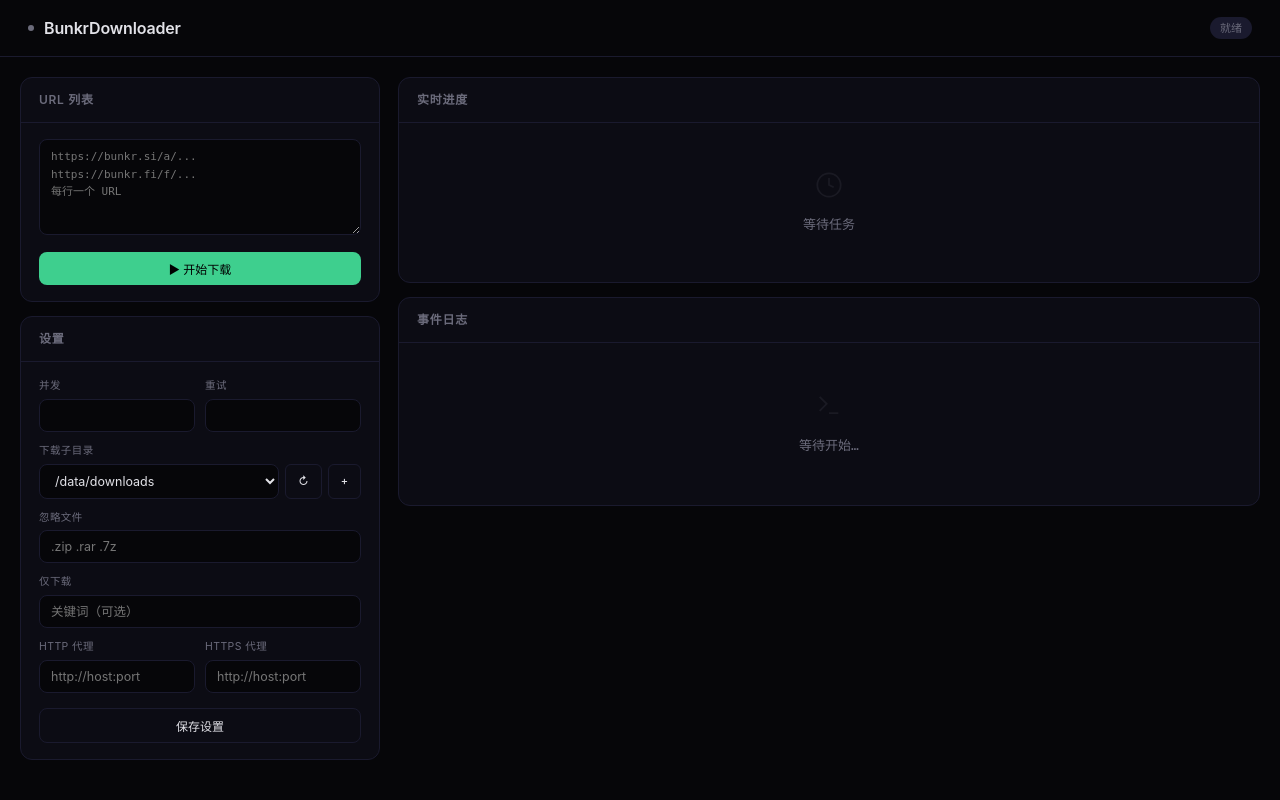
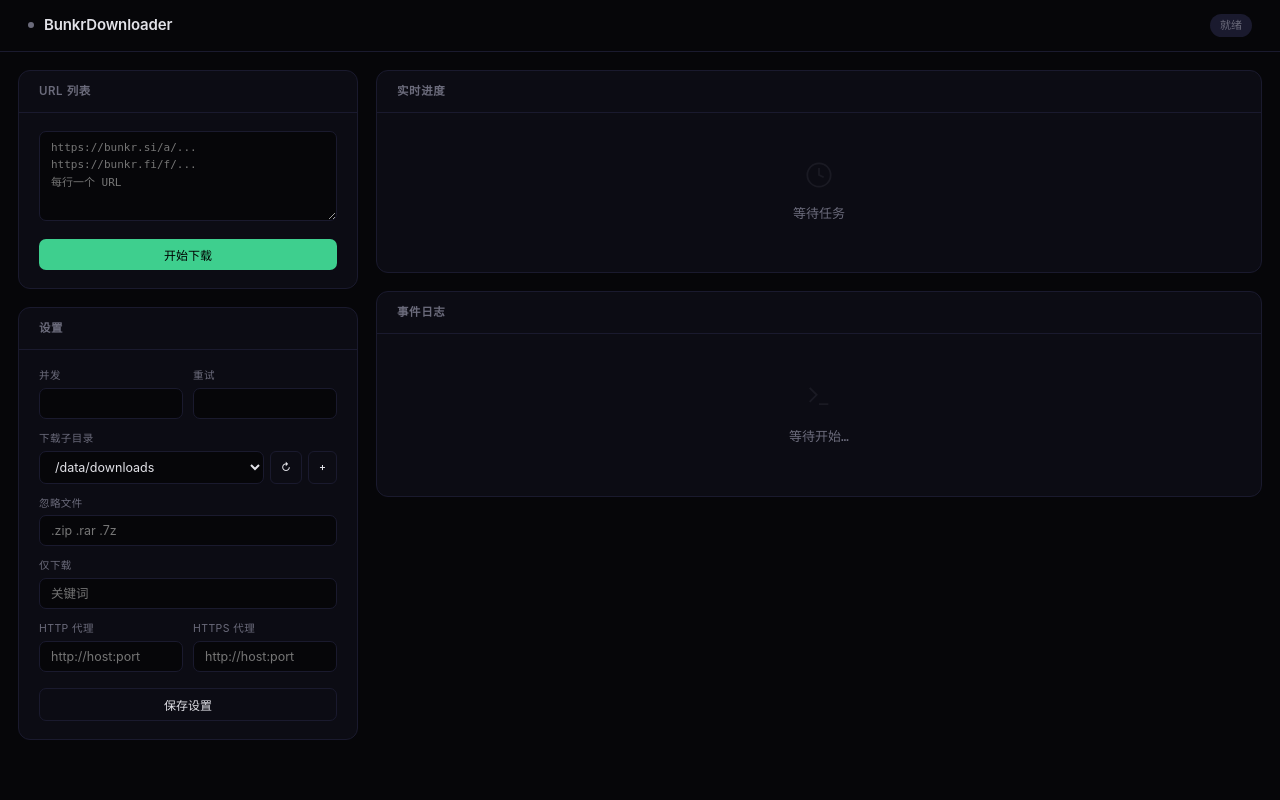
Before and after one commit to Vivitoto/bunkrdownloader, a Flask app: page / in a window 1280 px wide. Run offline with Flask 3, Linux system fonts and the light colour scheme; data that the repository does not hold is empty.

Commit message:
release: v1.1.0 — layout overhaul, history/main panel, URLs.txt+TERM fixes

```diff
--- a/webui/templates/index.html
+++ b/webui/templates/index.html
@@ -17,38 +18,37 @@
 ::-webkit-scrollbar-thumb{background:var(--border);border-radius:2px}
 
 /* header */
-header{display:flex;align-items:center;justify-content:space-between;padding:16px 28px;border-bottom:1px solid var(--border)}
-header h1{font-size:16px;font-weight:600;display:flex;align-items:center;gap:10px;letter-spacing:-.01em}
+header{display:flex;align-items:center;justify-content:space-between;padding:14px 28px;border-bottom:1px solid var(--border)}
+header h1{font-size:15px;font-weight:600;display:flex;align-items:center;gap:10px;letter-spacing:-.01em}
 header h1 .dot{width:6px;height:6px;border-radius:50%;background:var(--dim);display:inline-block;transition:all .3s}
 header h1 .dot.on{background:var(--green);box-shadow:0 0 10px var(--green)}
 .status-tag{font-size:11px;padding:3px 10px;border-radius:20px;background:var(--border);color:var(--dim);transition:all .3s}
 .status-tag.on{background:#0a2e1f;color:var(--green)}
 
 /* layout */
-.layout{display:grid;grid-template-columns:360px 1fr;gap:18px;padding:20px;max-width:1320px;margin:0 auto;min-height:calc(100vh - 58px);align-items:start}
+.layout{display:grid;grid-template-columns:340px 1fr;gap:18px;padding:18px;max-width:1340px;margin:0 auto;align-items:start}
 
 /* cards */
-.card{background:var(--card);border:1px solid var(--border);border-radius:var(--radius);overflow:hidden;transition:border-color .2s}
-.card:hover{border-color:#252540}
-.card-head{padding:13px 18px;border-bottom:1px solid var(--border);display:flex;align-items:center;justify-content:space-between}
-.card-head h2{font-size:12px;font-weight:600;text-transform:uppercase;letter-spacing:.06em;color:var(--dim)}
-.card-head .meta{font-size:11px;color:var(--dim)}
-.card-body{padding:16px 18px}
+.card{background:var(--card);border:1px solid var(--border);border-radius:var(--radius);overflow:hidden}
+.card-head{padding:12px 20px;border-bottom:1px solid var(--border);display:flex;align-items:center;justify-content:space-between}
+.card-head h2{font-size:11.5px;font-weight:600;text-transform:uppercase;letter-spacing:.05em;color:var(--dim)}
+.card-head .meta{font-size:10.5px;color:var(--dim)}
+.card-body{padding:18px 20px}
 .card-body.flat{padding:0}
 
 /* sidebar */
-.sidebar{display:flex;flex-direction:column;gap:14px;position:sticky;top:20px}
+.sidebar{display:flex;flex-direction:column;gap:18px;position:sticky;top:18px}
 
 /* form */
-.field{margin-bottom:11px}
-.field label{display:block;font-size:10.5px;color:var(--dim);margin-bottom:5px;text-transform:uppercase;letter-spacing:.04em}
-.field input,.field textarea,.field select{width:100%;background:var(--bg);border:1px solid var(--border);border-radius:8px;padding:8px 11px;color:var(--text);font-size:12.5px;font-family:inherit;outline:none;transition:border-color .15s,box-shadow .15s}
+.field{margin-bottom:12px}
+.field label{display:block;font-size:10.5px;color:var(--dim);margin-bottom:4px;text-transform:uppercase;letter-spacing:.04em}
+.field input,.field textarea,.field select{width:100%;background:var(--bg);border:1px solid var(--border);border-radius:7px;padding:7px 11px;color:var(--text);font-size:12.5px;font-family:inherit;outline:none;transition:border-color .15s,box-shadow .15s}
 .field input:focus,.field textarea:focus,.field select:focus{border-color:var(--accent);box-shadow:0 0 0 2px rgba(124,140,248,.1)}
-.field textarea{min-height:96px;font-family:var(--mono);font-size:11px;line-height:1.6;resize:vertical}
+.field textarea{min-height:90px;font-family:var(--mono);font-size:11px;line-height:1.6;resize:vertical}
 .form-row{display:flex;gap:10px}.form-row>*{flex:1}
 
 /* buttons */
-.btn{padding:8px 20px;border-radius:8px;border:none;font-size:12px;font-weight:500;cursor:pointer;transition:all .15s;display:inline-flex;align-items:center;justify-content:center;gap:6px;font-family:var(--font)}
+.btn{padding:7px 18px;border-radius:7px;border:none;font-size:12px;font-weight:500;cursor:pointer;transition:all .15s;display:inline-flex;align-items:center;justify-content:center;gap:6px;font-family:var(--font)}
 .btn:hover{transform:translateY(-1px)}
 .btn:active{transform:translateY(0)}
 .btn-pri{background:var(--accent);color:#fff}
@@ -56,21 +56,22 @@
 .btn-off{background:var(--red);color:#fff}
 .btn-ghost{background:transparent;border:1px solid var(--border);color:var(--text)}
 .btn-block{width:100%}
-.btn-sm{padding:5px 12px;font-size:11px;border-radius:6px}
+.btn-sm{padding:5px 10px;font-size:10.5px;border-radius:6px}
 .btn-group{display:flex;gap:8px;margin-top:10px}
 
-/* right panel */
-.main-panel{display:flex;flex-direction:column;gap:14px}
+/* main panel */
+.main-panel{display:flex;flex-direction:column;gap:18px}
 
 /* file list */
-.file-row{display:flex;align-items:center;gap:12px;padding:9px 18px;border-bottom:1px solid rgba(255,255,255,.03);font-size:12.5px;transition:background .15s}
+.file-list{max-height:380px;overflow-y:auto}
+.file-row{display:flex;align-items:center;gap:12px;padding:9px 20px;border-bottom:1px solid rgba(255,255,255,.03);font-size:12.5px;transition:background .15s}
 .file-row:last-child{border-bottom:none}
 .file-row:hover{background:rgba(255,255,255,.015)}
-.file-dot{width:18px;text-align:center;flex-shrink:0;font-size:12px}
+.file-dot{width:16px;text-align:center;flex-shrink:0;font-size:12px}
 .file-name{flex:1;overflow:hidden;text-overflow:ellipsis;white-space:nowrap;min-width:0}
-.file-meta{color:var(--dim);font-size:10.5px;flex-shrink:0;width:72px;text-align:right}
+.file-meta{color:var(--dim);font-size:10.5px;flex-shrink:0;width:80px;text-align:right}
 .file-pct{color:var(--dim);font-size:10.5px;flex-shrink:0;width:42px;text-align:right}
-.file-bar{flex-shrink:0;width:72px;height:3px;background:var(--border);border-radius:2px;overflow:hidden}
+.file-bar{flex-shrink:0;width:64px;height:3px;background:var(--border);border-radius:2px;overflow:hidden}
 .file-bar-inner{height:100%;border-radius:2px;transition:width .4s,background .4s}
 .file-bar-inner.dl{background:var(--accent)}
 .file-bar-inner.ok{background:var(--green)}
@@ -80,27 +81,27 @@
 .file-row.skip .file-name{color:var(--dim);text-decoration:line-through}
 
 /* summary */
-.summary{display:flex;gap:20px;padding:10px 18px;border-top:1px solid var(--border);font-size:12px}
-.summary .stat{display:flex;align-items:center;gap:6px;font-variant-numeric:tabular-nums}
+.summary{display:flex;gap:20px;padding:8px 20px;border-top:1px solid var(--border);font-size:12px}
+.summary .stat{display:flex;align-items:center;gap:5px;font-variant-numeric:tabular-nums}
 .summary .n{font-weight:700}
 .summary .n.g{color:var(--green)}.summary .n.r{color:var(--red)}.summary .n.s{color:var(--dim)}
 
 /* log */
-.log-scroll{max-height:260px;overflow-y:auto;font-family:var(--mono);font-size:11px;line-height:1.6}
-.log-row{display:flex;gap:8px;padding:4px 18px;border-bottom:1px solid rgba(255,255,255,.02)}
+.log-scroll{max-height:240px;overflow-y:auto;font-family:var(--mono);font-size:11px;line-height:1.6}
+.log-row{display:flex;gap:8px;padding:4px 20px;border-bottom:1px solid rgba(255,255,255,.02)}
 .log-row:hover{background:rgba(255,255,255,.01)}
-.log-ts{color:var(--dim);flex-shrink:0;width:48px;font-size:10.5px}
-.log-ev{flex-shrink:0;font-weight:600;min-width:64px;max-width:100px;overflow:hidden;text-overflow:ellipsis;white-space:nowrap;font-size:10.5px}
+.log-ts{color:var(--dim);flex-shrink:0;width:52px;font-size:10.5px}
+.log-ev{flex-shrink:0;font-weight:600;min-width:70px;max-width:110px;overflow:hidden;text-overflow:ellipsis;white-space:nowrap;font-size:10.5px}
 .log-detail{flex:1;color:var(--dim);min-width:0;word-break:break-all}
 .log-ev.g{color:var(--green)}.log-ev.r{color:var(--red)}.log-ev.y{color:var(--yellow)}
 
 /* history table */
 .hist-table{width:100%;border-collapse:collapse;font-size:12px}
-.hist-table th{text-align:left;padding:7px 12px;font-size:10px;color:var(--dim);text-transform:uppercase;letter-spacing:.04em;border-bottom:1px solid var(--border);position:sticky;top:0;background:var(--card)}
-.hist-table td{padding:7px 12px;border-bottom:1px solid rgba(255,255,255,.03);font-variant-numeric:tabular-nums}
+.hist-table th{text-align:left;padding:8px 12px;font-size:10px;color:var(--dim);text-transform:uppercase;letter-spacing:.04em;border-bottom:1px solid var(--border);position:sticky;top:0;background:var(--card);z-index:1}
+.hist-table td{padding:8px 12px;border-bottom:1px solid rgba(255,255,255,.03);font-variant-numeric:tabular-nums}
 .hist-table tr:hover td{background:rgba(255,255,255,.015)}
-.hist-table .fn{max-width:220px;overflow:hidden;text-overflow:ellipsis;white-space:nowrap}
-.hist-body{max-height:340px;overflow-y:auto}
+.hist-table .fn{max-width:360px;overflow:hidden;text-overflow:ellipsis;white-space:nowrap}
+.hist-body{max-height:300px;overflow-y:auto}
 
 /* empty */
 .empty{text-align:center;color:var(--dim);padding:48px 0;font-size:13px}
@@ -128,8 +129,8 @@
           <textarea id="urlsInput" placeholder="https://bunkr.si/a/...&#10;https://bunkr.fi/f/...&#10;每行一个 URL"></textarea>
         </div>
         <div class="btn-group">
-          <button class="btn btn-on btn-block" id="btnStart">▶ 开始下载</button>
-          <button class="btn btn-off btn-block hidden" id="btnStop">⏹ 停止</button>
+          <button class="btn btn-on btn-block" id="btnStart">开始下载</button>
+          <button class="btn btn-off btn-block hidden" id="btnStop">停止</button>
         </div>
       </div>
     </div>
@@ -154,7 +155,7 @@
           </div>
         </div>
         <div class="field"><label>忽略文件</label><input type="text" id="cfIgnore" placeholder=".zip .rar .7z"></div>
-        <div class="field"><label>仅下载</label><input type="text" id="cfInclude" placeholder="关键词（可选）"></div>
+        <div class="field"><label>仅下载</label><input type="text" id="cfInclude" placeholder="关键词"></div>
         <div class="form-row">
           <div class="field"><label>HTTP 代理</label><input type="text" id="cfHttpProxy" placeholder="http://host:port"></div>
           <div class="field"><label>HTTPS 代理</label><input type="text" id="cfHttpsProxy" placeholder="http://host:port"></div>
@@ -213,6 +218,7 @@
   slogCard:document.getElementById('slogCard'),slogView:document.getElementById('slogView'),
 };
 
+let _pollN=0;
 async function tick(){
   try{
     const r=await fetch('/api/status');const d=await r.json();
@@ -223,8 +229,8 @@
     E.btnStart.classList.toggle('hidden',d.running);
     E.btnStop.classList.toggle('hidden',!d.running);
   }catch(e){}
-  if(tick.n==null)tick.n=0;tick.n++;
-  if(tick.n%30===0){loadHistory();loadSlog()}
+  _pollN++;
+  if(_pollN%30===0){loadHistory();loadSlog()}
 }
 setInterval(tick,1500);
 
@@ -253,20 +259,21 @@
     E.fileList.innerHTML='<div class="empty"><svg width="28" height="28" viewBox="0 0 24 24" fill="none" stroke="currentColor" stroke-width="1.5"><circle cx="12" cy="12" r="10"/><path d="M12 6v6l4 2"/></svg><br>等待任务</div>';
   }
 
+  // summary
   if(job.summary){
     const s=job.summary;E.summaryBar.classList.remove('hidden');
-    E.summaryBar.innerHTML=`<div class="stat">✓<span class="n g">${s.completed||0}</span>完成</div><div class="stat">✗<span class="n r">${s.failed||0}</span>失败</div><div class="stat">—<span class="n s">${s.skipped||0}</span>跳过</div><span style="margin-left:auto;color:var(--dim);font-size:11px">${s.time||''}</span>`;
+    E.summaryBar.innerHTML=`<div class="stat">✓ <span class="n g">${s.completed||0}</span></div><div class="stat">✗ <span class="n r">${s.failed||0}</span></div><div class="stat">— <span class="n s">${s.skipped||0}</span></div><span style="margin-left:auto;color:var(--dim);font-size:11px">${s.time||''}</span>`;
   }else if(job.files&&job.files.length){
     const done=job.files.filter(f=>f.status==='done').length;
     const fail=job.files.filter(f=>f.status==='fail').length;
-    const total=job.files.length;
     E.summaryBar.classList.remove('hidden');
-    E.summaryBar.innerHTML=`<div class="stat">${done}/${total} 完成</div>${fail>0?`<div class="stat"><span class="n r">${fail}</span> 失败</div>`:''}`;
+    E.summaryBar.innerHTML=`<div class="stat">${done}/${job.files.length} 完成</div>${fail>0?`<div class="stat"><span class="n r">${fail}</span> 失败</div>`:''}`;
   }else{E.summaryBar.classList.add('hidden')}
 
+  // log
   if(job.logs&&job.logs.length){
     E.logList.innerHTML=job.logs.slice(-60).map(l=>{
-      const c=l.event.toLowerCase().includes('error')||l.event.toLowerCase().includes('fail')?'r':l.event.toLowerCase().includes('skip')?'y':l.event.toLowerCase().includes('start')||l.event.toLowerCase().includes('done')||l.event.toLowerCase().includes('completed')?'g':'';
+      const c=l.event.toLowerCase().includes('error')||l.event.toLowerCase().includes('fail')?'r':l.event.toLowerCase().includes('skip')?'y':/start|done|completed/.test(l.event.toLowerCase())?'g':'';
       return `<div class="log-row"><span class="log-ts">${l.ts||''}</span><span class="log-ev ${c}">${l.event||''}</span><span class="log-detail">${l.details||''}</span></div>`;
     }).join('');
     E.logList.scrollTop=E.logList.scrollHeight;
```
Also changed, not shown: other parts of webui/templates/index.html (+29 -27 lines).
